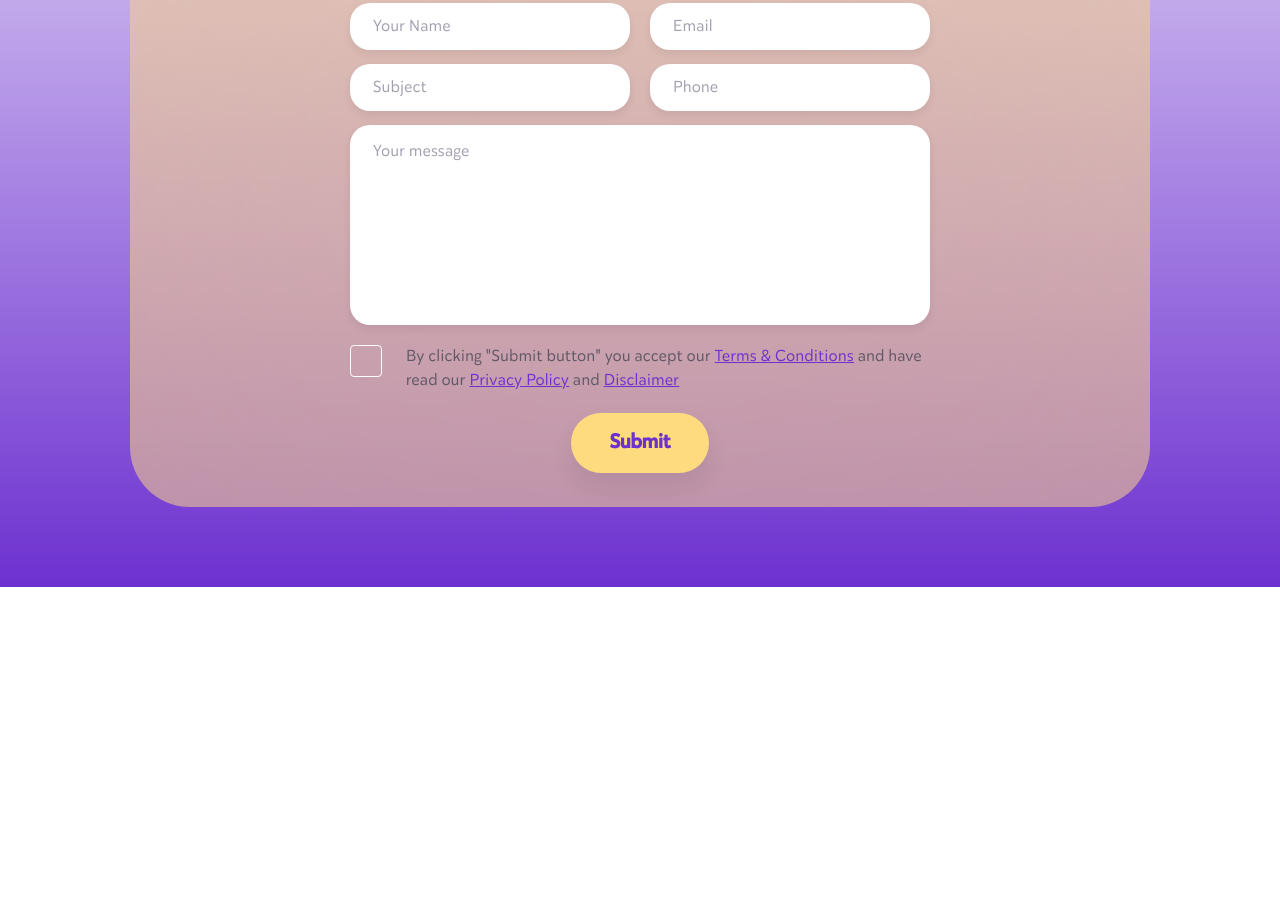
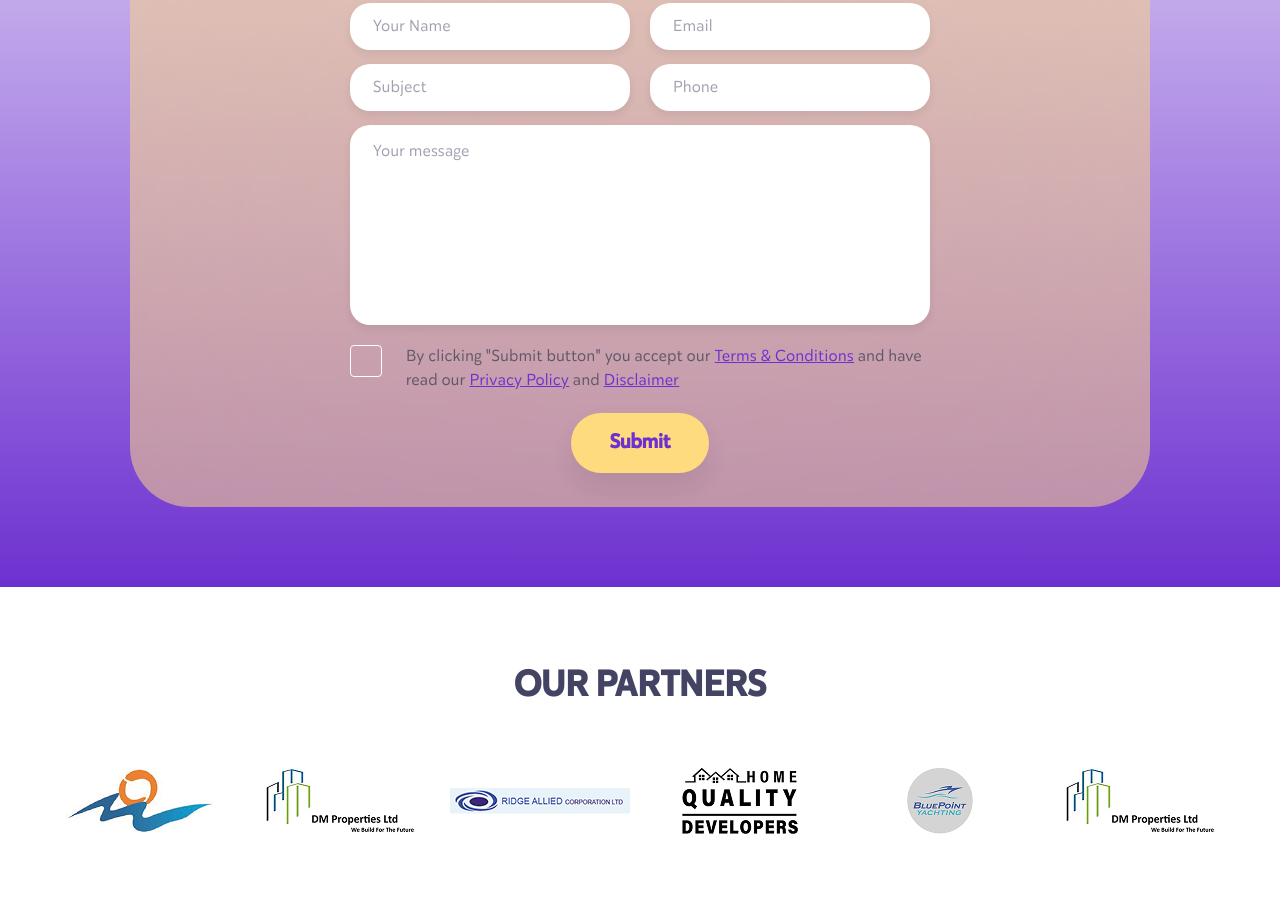
Before and after one commit to Artenaum/PamConsulting, a plain HTML site: page index.html in a window 1280 px wide. Shown: the part 5337-6251 px from the top of the page. Before the commit the page ends 5924 px from the top, so only its background shows below. Drawn offline with nearby package versions, Linux system fonts and the light colour scheme.

Commit message:
Our Partners

```diff
--- a/index.html
+++ b/index.html
@@ -500,6 +500,18 @@
 					<button class="submit-button" id="submit-button-contact">Submit</button>
 				</div>
 			</div>
+
+			<div class="partners-section">
+				<h1>OUR PARTNERS</h1>
+				<div class="partners-icons">
+					<img src="/images/partners/partner1.png">
+					<img src="/images/partners/partner2.png">
+					<img src="/images/partners/partner3.png">
+					<img src="/images/partners/partner4.png">
+					<img src="/images/partners/partner5.png">
+					<img src="/images/partners/partner2.png">
+				</div>
+			</div>
 		</div>
 	</main>
 
--- a/styles.css
+++ b/styles.css
@@ -1324,6 +1324,37 @@ body {
 	margin-bottom: 34px;
 }
 
+
+/* Our Partners Section */
+.partners-section {
+	display: flex;
+	flex-direction: column;
+	gap: 60px;
+	align-items: center;
+	justify-content: space-between;
+	background-color: white;
+}
+
+.partners-section h1 {
+	margin: 0;
+	margin-top: 80px;
+	font-family: "Avenir Medium";
+	font-size: 36px;
+	line-height: 40px;
+	text-align: center;
+	color: #434364;
+}
+
+.partners-icons {
+	margin-bottom: 80px;
+	display: flex;
+	flex-wrap: wrap;
+	row-gap: 60px;
+	column-gap: 20px;
+	justify-content: center;
+}
+
+
 /* Media */
 @media screen and (max-width: 1000px) {
 	.header {
@@ -1611,6 +1642,19 @@ body {
 
 	.hmh-box {
 		width: 180px;
+	}
+
+	.partners-section {
+		gap: 40px;
+	}
+
+	.partners-section h1 {
+		margin-top: 60px;
+	}
+
+	.partners-icons {
+		row-gap: 40px;
+		margin-bottom: 60px;
 	}
 }
 
```
Also changed, not shown: images/partners/partner1.png (added), images/partners/partner2.png (added), images/partners/partner3.png (added), images/partners/partner4.png (added), images/partners/partner5.png (added).
